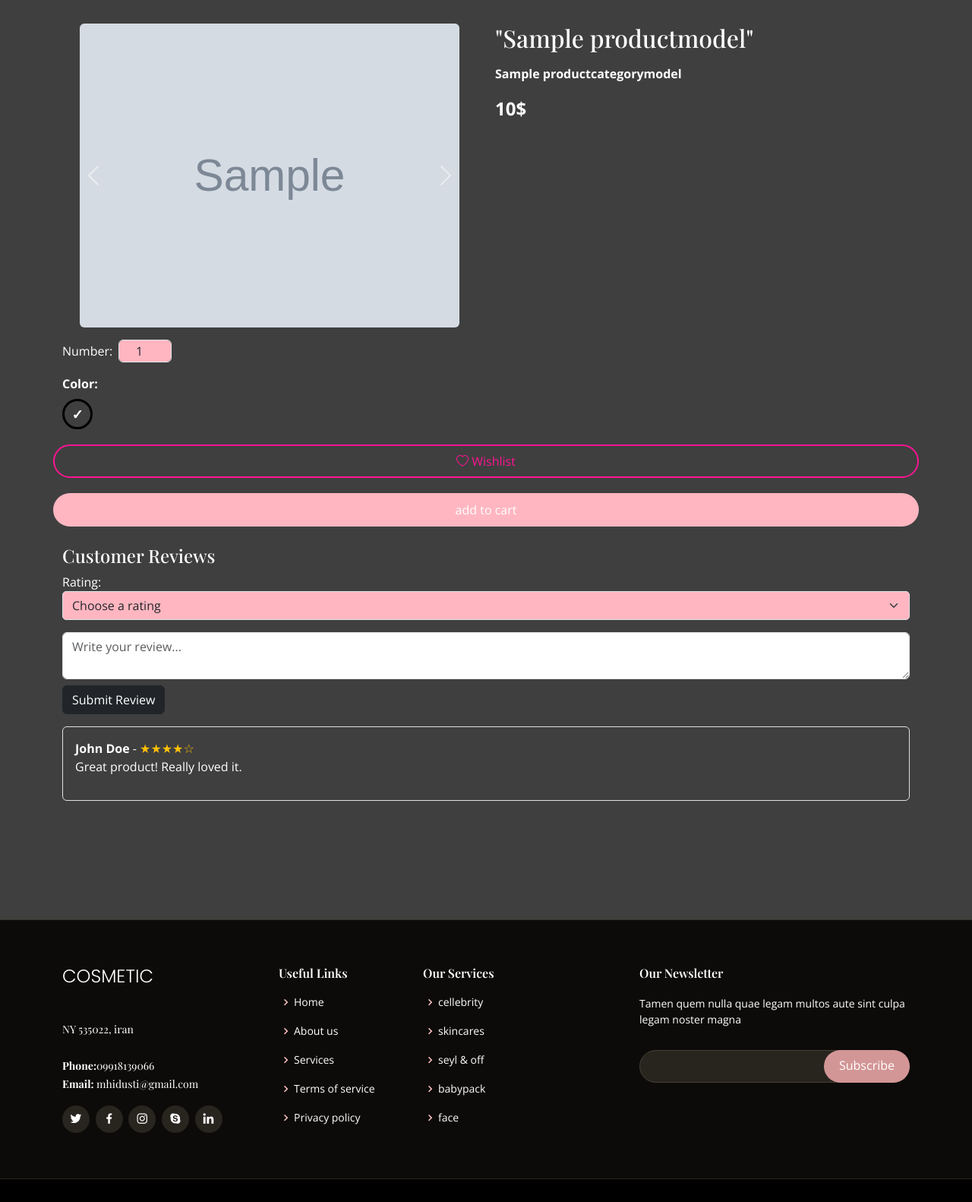
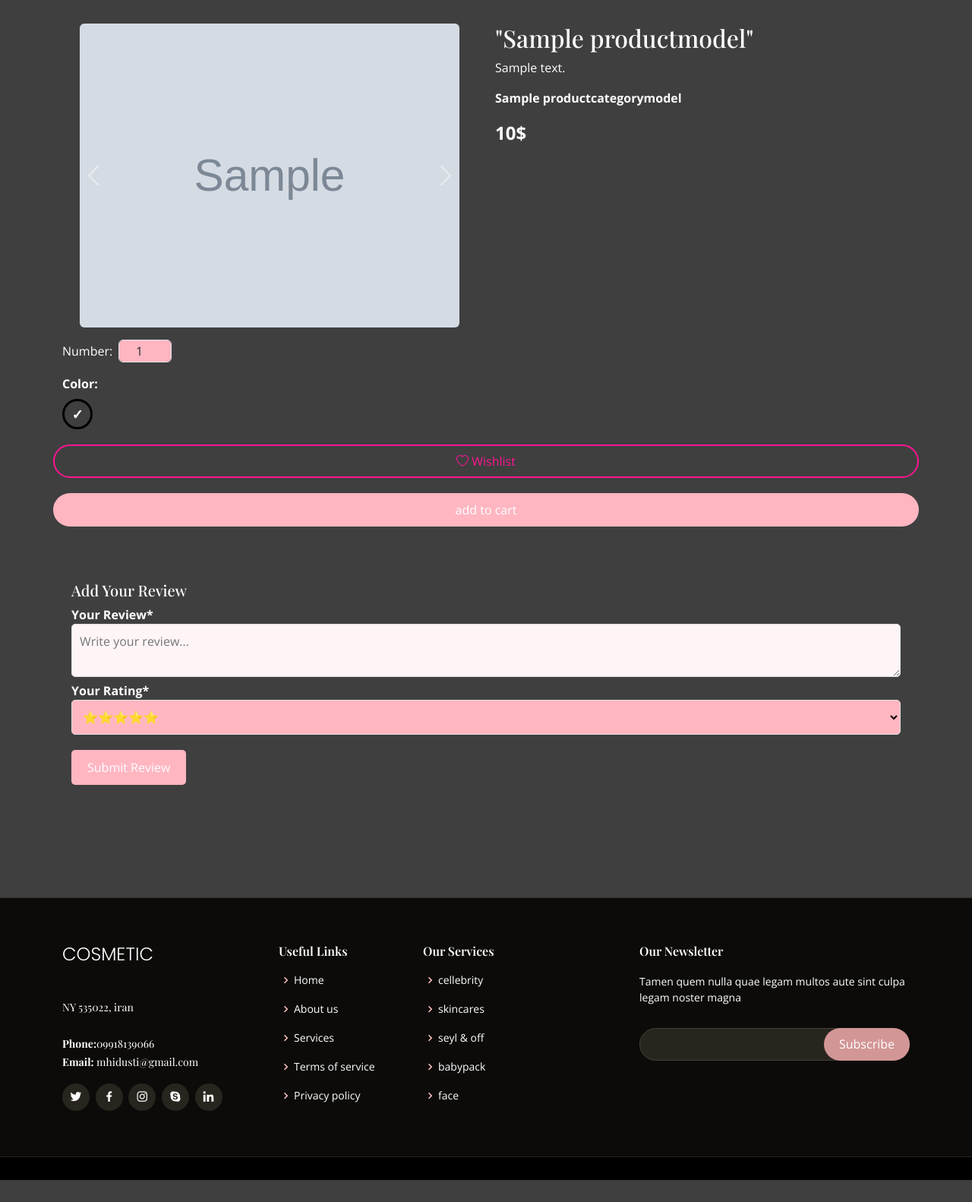
Before and after one commit to MaryamKalantarii/cosmetic, a Django app: page /product/sample/detail/ in a window 1280 px wide. Shown: the part 117-1699 px from the top of the page at 76% size. After the commit the page ends 1670 px from the top, so only its background shows below. Run offline with Django 5.2, Linux system fonts and the light colour scheme; tables that the repository leaves empty hold one stand-in row (values such as "Sample post"); grey boxes marked "Sample" are stand-in pictures; some libraries are stand-ins or nearby versions; some web fonts are replaced.

Commit message:
pricce geart icon and detail completedd

```diff
--- a/templates/product/product-detail.html
+++ b/templates/product/product-detail.html
@@ -28,7 +28,7 @@
            <div class="col-md-6">
               <div class="product-info">
                   <h2 class="product-title text-white">"{{object.title}}"</h2>
-                  <p class="product-description text-white">{{ object.brief_description }}</p>
+                  <p class="product-description text-white">{{ object.description }}</p>
 
                   <div class="variable-single-item">
                     <span></span>
@@ -80,13 +80,106 @@
 add to cart
 </button>
 
-                  <!-- بخش نظرات -->
-                  <div class="reviews mt-4">
-                      <h4>Customer Reviews</h4>
-                      <div class="default-form-box" >
-                          <label for="rating">Rating:</label>
-                          <select name="rating" id="rating" class="form-select mb-2 rating-dropdown" required style=" background-color: #ffb6c1; border-radius: 5px;">
-                              <option selected class="rating-placeholder">Choose a rating</option>
+
+
+
+
+
+<!-- Product Review Section -->
+<!-- Product Review Section -->
+<style>
+    .review-box {
+      background: #fff;
+      padding: 15px;
+      border-radius: 8px;
+      box-shadow: 0 2px 10px rgba(0, 0, 0, 0.1);
+      margin-bottom: 15px;
+    }
+    .review-stars span {
+      color: pink;
+      font-size: 18px;
+    }
+    .star-empty {
+      color: lightgray !important;
+    }
+    .default-form-box label {
+      font-weight: bold;
+    }
+    .default-form-box textarea, .default-form-box select {
+      width: 100%;
+      padding: 10px;
+      border: 1px solid #ddd;
+      border-radius: 5px;
+      background-color: #fff5f7;
+    }
+    .btn-black-default-hover {
+      background: black;
+      color: white;
+      padding: 10px 20px;
+      border-radius: 5px;
+      cursor: pointer;
+    }
+    .btn-black-default-hover:hover {
+      background: #333;
+    }
+  </style>
+
+
+  <div class="product-details-content-tab-section section-top-gap-100">
+    <div class="container">
+      <div class="row">
+        <div class="col-12">
+          <div class="product-details-content-tab-wrapper" data-aos="fade-up" data-aos-delay="0">
+
+
+
+                <div class="tab-pane" id="review">
+                  <div class="single-tab-content-item">
+                    <ul class="list-comment list-comment-divider mb-5">
+                      {% for review in reviews %}
+                      <li class="d-flex align-items-start review-item">
+                        <div class="flex-grow-1 review-box">
+                          <div class="d-flex justify-content-between align-items-center">
+                            <h5 class="mb-0 review-user">{{ review.user.email }}</h5>
+                            <span class="d-block small text-muted">{{ review.created_date|date:"Y-m-d H:i" }}</span>
+                          </div>
+                          <div class="d-flex align-items-center mt-2 review-stars">
+                            {% for i in "12345"|make_list %}
+                              {% if forloop.counter <= review.rating %}
+                                <span class="star-filled">&#9733;</span>
+                              {% else %}
+                                <span class="star-empty">&#9733;</span>
+                              {% endif %}
+                            {% endfor %}
+                          </div>
+                          <div class="mt-2 review-description">
+                            <p>{{ review.description }}</p>
+                          </div>
+                        </div>
+                      </li>
+
+                      {% endfor %}
+                    </ul>
+
+                    <div class="review-form">
+                      <div class="review-form-text-top">
+                        <h5>Add Your Review</h5>
+
+                      </div>
+                      <form method="POST" action="{% url 'review:submit-review' %}">
+                        {% csrf_token %}
+                        <input type="hidden" name="product" value="{{ object.id }}">
+                        <div class="row">
+                          <div class="col-12">
+                            <div class="default-form-box">
+                              <label for="comment-review-text">Your Review<span>*</span></label>
+                              <textarea name="description" id="comment-review-text" placeholder="Write your review..." required></textarea>
+                            </div>
+                          </div>
+                          <div class="col-12" >
+                            <div class="default-form-box">
+                              <label for="rating">Your Rating<span>*</span></label>
+                              <select name="rating" id="rating" required  style="background-color: #ffb6c1;">
                                 <option value="5">⭐⭐⭐⭐⭐</option>
                                 <option value="4">⭐⭐⭐⭐</option>
                                 <option value="3">⭐⭐⭐</option>
@@ -94,15 +187,12 @@ add to cart
                                 <option value="1">⭐</option>
                               </select>
                             </div>
-                      <div class="review-form mt-3">
-                          <textarea class="form-control mb-2" placeholder="Write your review..."></textarea>
-                          <button type="button" class="btn btn-dark">Submit Review</button>
                           </div>
-                      <div class="review-list mt-3">
-                          <div class="review p-3 border rounded mb-2">
-                              <strong>John Doe</strong> -
-                              <span class="text-warning">★★★★☆</span>
-                              <p>Great product! Really loved it.</p>
+                          <div class="col-12">
+                            <button class="btn btn-md btn-black-default-hover" type="submit"  style="background-color: #ffb6c1; margin-top: 20px;">Submit Review</button>
+                          </div>
+                        </div>
+                      </form>
                     </div>
                   </div>
                 </div>
@@ -110,8 +200,17 @@ add to cart
             </div>
           </div>
         </div>
+      </div>
+    </div>
+  </div>
+
+
+                  </div>
+              </div>
+          </div>
+      </div>
+  </div>
 </section>
-
 
 <style>
     /* استایل اصلی رنگ‌ها */
```
Also changed, not shown: templates/product/product-grid.html (+37 -2 lines). Lines whose indentation alone changed are shown as unchanged.
